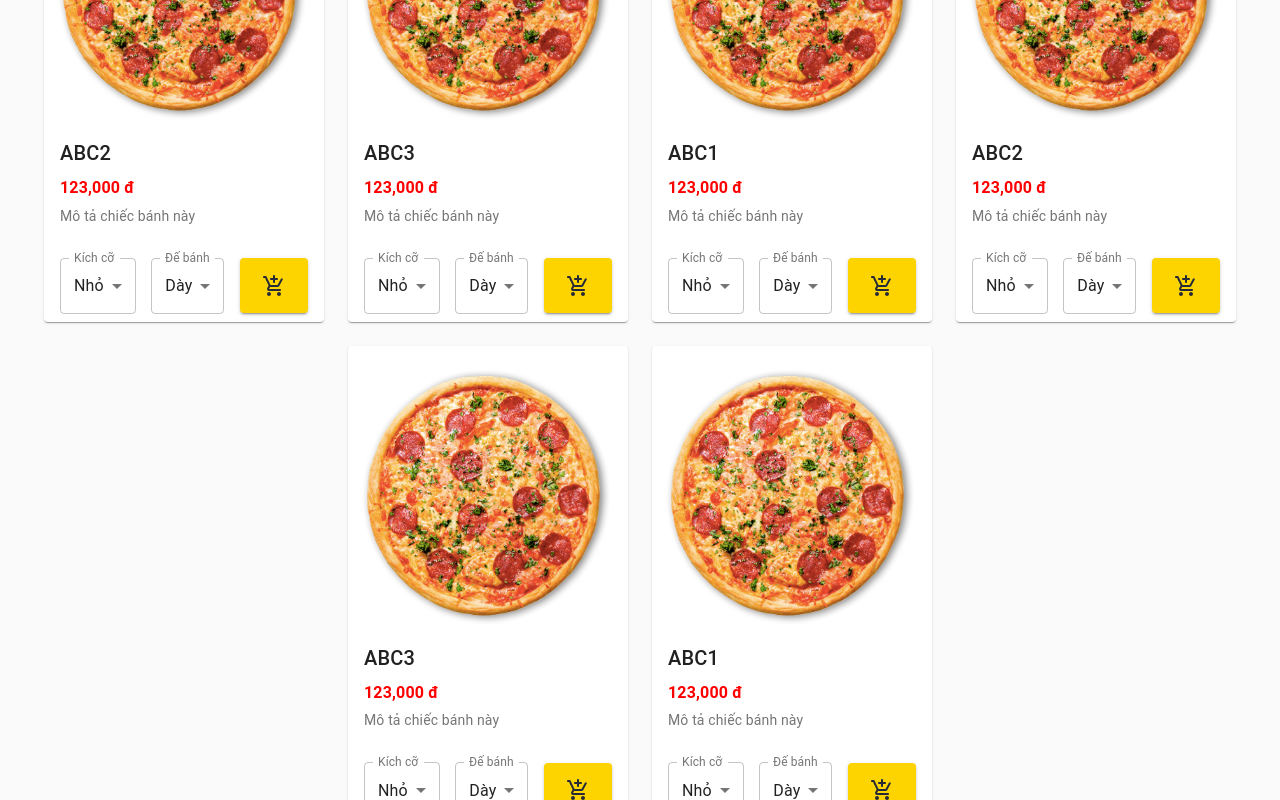
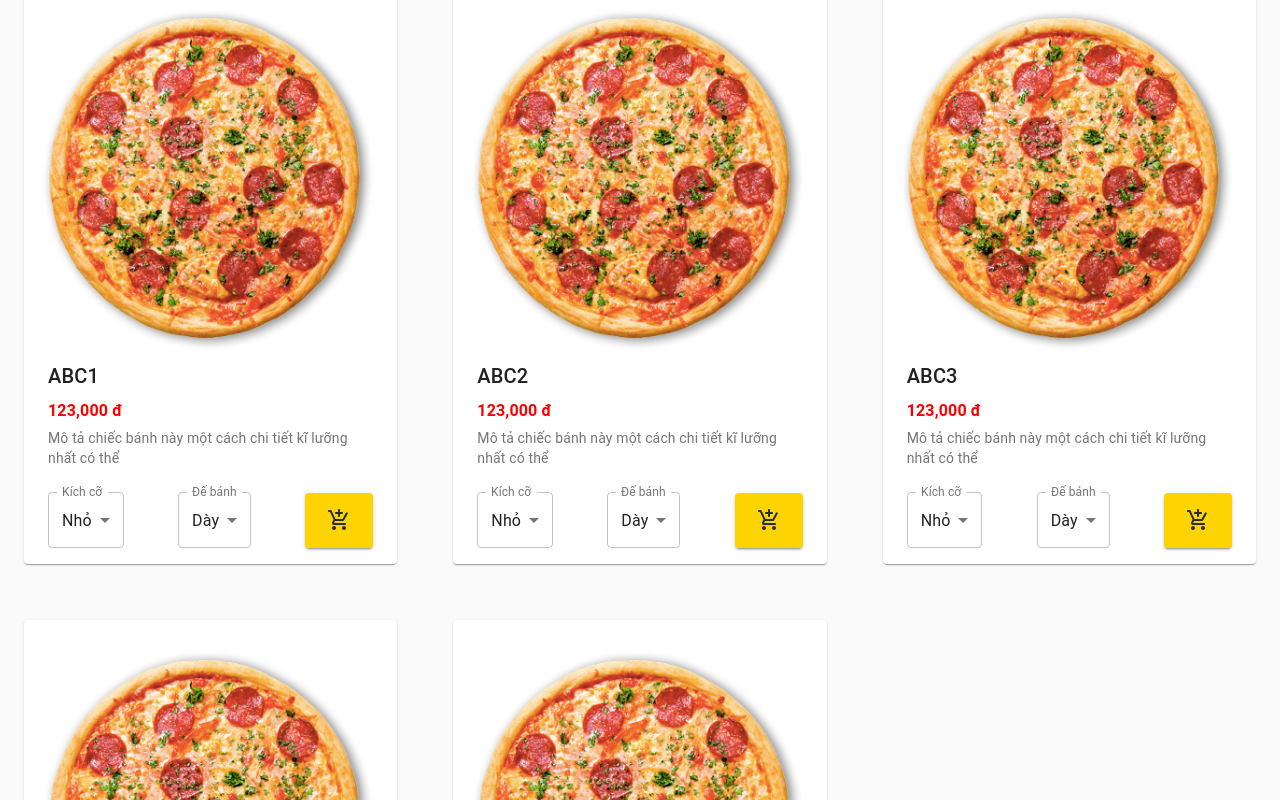
Before and after one commit to ndhungw/pizza-online, a React (Create React App) app: page /menu in a window 1280 px wide. Shown: the part 900-1700 px from the top of the page. Built offline with nearby package versions, Linux system fonts and the light colour scheme; a web font is replaced by a local one.

Commit message:
make grid-menu-pizza-item more flexible

```diff
--- a/src/components/CustomPizzaCard/PizzaCard.js
+++ b/src/components/CustomPizzaCard/PizzaCard.js
@@ -16,8 +16,8 @@ import pizzaImgUrl from "../../assets/img/pizzaImg.png";
 import SimpleSelect from "./SimpleSelect";
 
 const useStyles = makeStyles((theme) => ({
-  root: {
-    maxWidth: 300,
+  cardContent: {
+    padding: theme.spacing(1, 3, 0, 3),
   },
   name: {
     textDecoration: "none",
@@ -30,7 +30,7 @@ const useStyles = makeStyles((theme) => ({
   cardActions: {
     display: "flex",
     justifyContent: "space-between",
-    padding: theme.spacing(1, 2),
+    padding: theme.spacing(0, 3, 2, 3),
   },
   addCardButton: {
     backgroundColor: "#FED400",
@@ -52,14 +52,9 @@ export default function PizzaCard({ name, price }) {
     <Card className={classes.root}>
       <NavLink to={`/pizza-detail`} className={classes.name}>
         <CardActionArea>
-          <CardMedia
-            component="img"
-            alt="pizza image"
-            height="280"
-            image={pizzaImgUrl}
-          />
+          <CardMedia component="img" alt="pizza image" image={pizzaImgUrl} />
         </CardActionArea>
-        <CardContent>
+        <CardContent className={classes.cardContent}>
           <Typography
             gutterBottom
             variant="h6"
@@ -72,7 +67,7 @@ export default function PizzaCard({ name, price }) {
             {price},000 đ
           </Typography>
           <Typography variant="body2" color="textSecondary" component="p">
-            Mô tả chiếc bánh này
+            {"Mô tả chiếc bánh này một cách chi tiết kĩ lưỡng nhất có thể"}
           </Typography>
         </CardContent>
       </NavLink>
--- a/src/pages/Menu.js
+++ b/src/pages/Menu.js
@@ -49,35 +49,20 @@ const items = [
     name: "ABC2",
     price: "123",
   },
-  {
-    name: "ABC3",
-    price: "123",
-  },
-  {
-    name: "ABC1",
-    price: "123",
-  },
 ];
 
 export default function Menu() {
   const classes = useStyles();
   return (
-    <div className={classes.root}>
-      <Container component="main" maxWidth="lg">
+    <Container maxWidth="lg" className={classes.container}>
       <div className={classes.searchAndFilter}>
         <SearchBar className={classes.searchBar} />
         <Filter />
       </div>
-        <Grid
-          container
-          direction="row"
-          justify="center"
-          spacing={3}
-          maxWidth="lg"
-        >
+      <Grid container spacing={7} className={classes.gridContainer}>
         {items.map((item, index) => {
           return (
-              <Grid item key={index}>
+            <Grid item key={index} xs={12} sm={6} md={4}>
               <PizzaCard
                 className={classes.pizzaCard}
                 name={item.name}
@@ -88,6 +73,5 @@ export default function Menu() {
         })}
       </Grid>
     </Container>
-    </div>
   );
 }
```
Also changed, not shown: src/pages/test.js (deleted, +0 -69 lines). Lines whose indentation alone changed are shown as unchanged.
